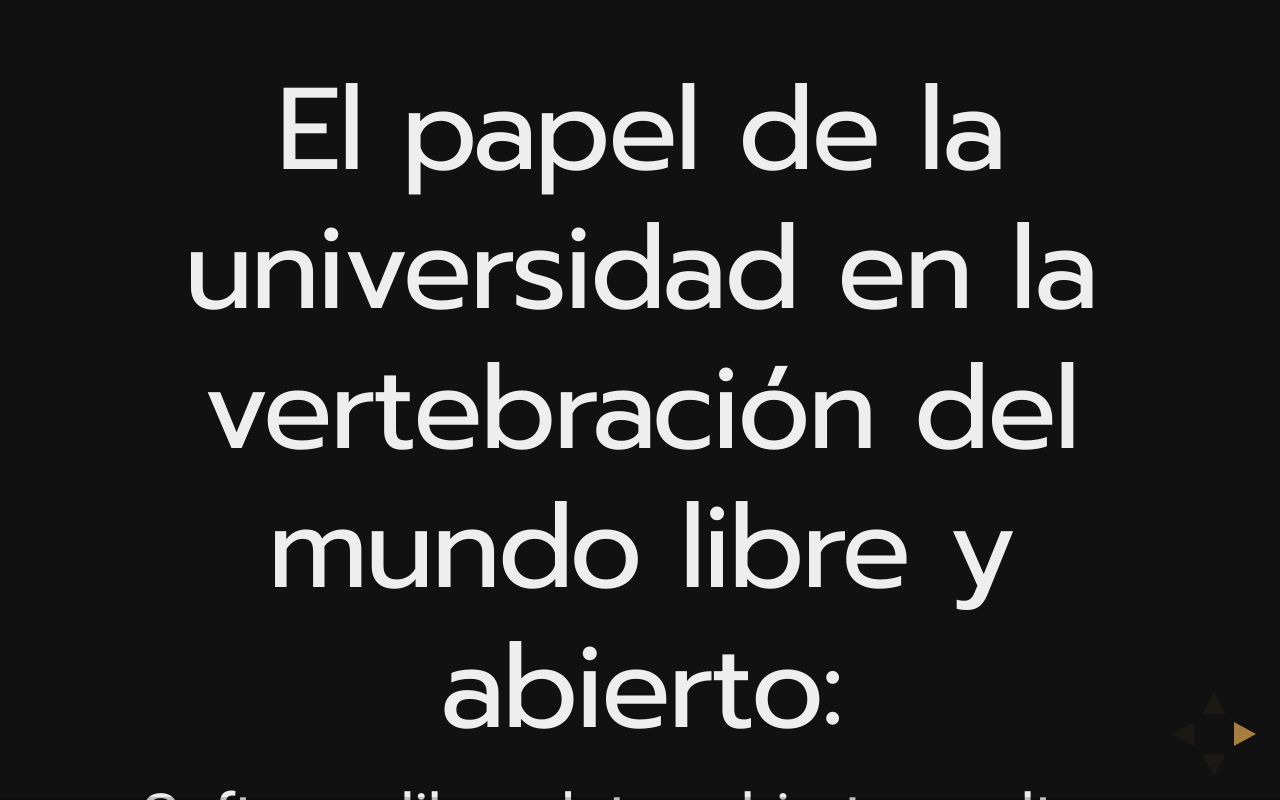
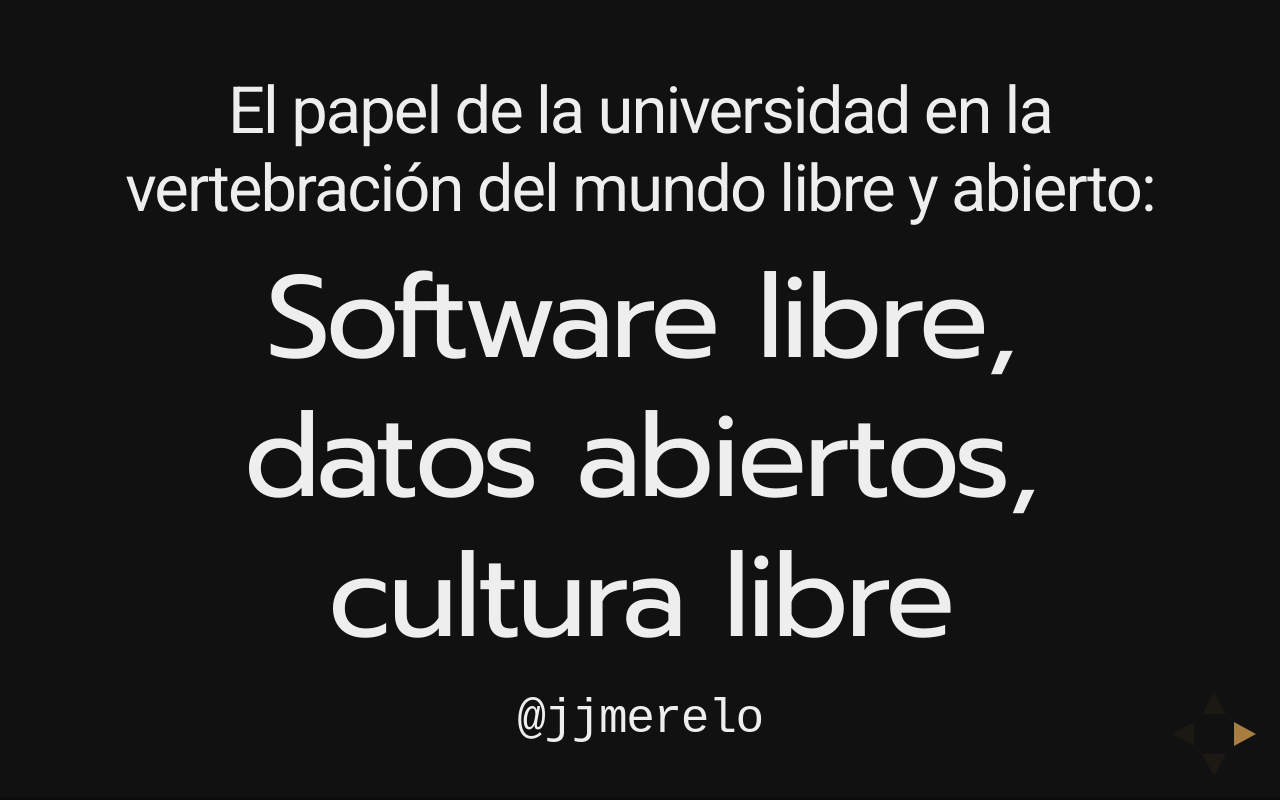
Before and after one commit to JJ/software-libre, a plain HTML site: page index.html in a window 1280 px wide. Drawn offline with nearby package versions, Linux system fonts and the light colour scheme.

Commit message:
Adapta tamaño

```diff
--- a/index.html
+++ b/index.html
@@ -25,9 +25,11 @@
 	<body>
 	  <div class="reveal">
 	    <div class="slides">
-	      <section><h1>El papel de la universidad en
-		la vertebración del mundo libre y abierto:</h1>
-		<h2>Software libre, datos abiertos, cultura libre</h2></section>
+	      <section><h2>El papel de la universidad en
+		la vertebración del mundo libre y abierto:</h2>
+		<h1>Software libre, datos abiertos, cultura libre</h1>
+		<h3><code>@jjmerelo</code></h3>
+	      </section>
 
 	      <section>
 		<img src='img/Friends_logo.svg' alt='Logo de friends'>
```
